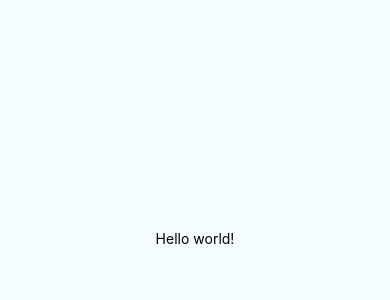
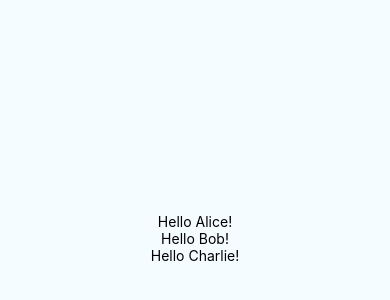
Before and after one commit to DeqingQu/ReactNativeTraining, a React Native app in the folder TrainingDemo/: screen / in a window 390 px wide. Shown: the part 184-484 px from the top of the page. Built offline with nearby package versions, Linux system fonts and the light colour scheme.

Commit message:
Greeting components - props

```diff
--- a/TrainingDemo/App.js
+++ b/TrainingDemo/App.js
@@ -13,6 +13,7 @@ import {
 } from 'react-native';
 
 import HelloWorldComponent from "./src/HelloWorld"
+import GreetingComponent from "./src/Greeting"
 
 const instructions = Platform.select({
   ios: 'Press Cmd+R to reload,\n' +
@@ -25,9 +26,17 @@ type Props = {};
 export default class App extends Component<Props> {
   render() {
     return (
-      <View style={styles.container}>
-        <HelloWorldComponent />
-      </View>
+        /*  HelloWorld Component    */
+        // <View style={styles.container}>
+        //   <HelloWorldComponent />
+        // </View>
+
+        /*  Props   */
+        <View style={styles.container}>
+            <GreetingComponent name='Alice' />
+            <GreetingComponent name='Bob' />
+            <GreetingComponent name='Charlie' />
+        </View>
     );
   }
 }
--- /dev/null
+++ b/TrainingDemo/src/Greeting.js
@@ -0,0 +1,10 @@
+import React, { Component } from 'react';
+import { AppRegistry, Text, View } from 'react-native';
+
+export default class GreetingComponent extends Component {
+  render() {
+    return (
+      <Text>Hello {this.props.name}!</Text>
+    );
+  }
+}
--- a/TrainingDemo/src/HelloWorld.js
+++ b/TrainingDemo/src/HelloWorld.js
@@ -1,10 +1,16 @@
 import React, { Component } from 'react';
-import { Text } from 'react-native';
+import { StyleSheet, Text } from 'react-native';
 
 export default class HelloWorldComponent extends Component {
   render() {
     return (
-      <Text>Hello world!</Text>
+      <Text style={styles.text}>Hello world!</Text>
     );
   }
 }
+
+const styles = StyleSheet.create({
+  text: {
+    fontSize: 30,
+  }
+});
```
